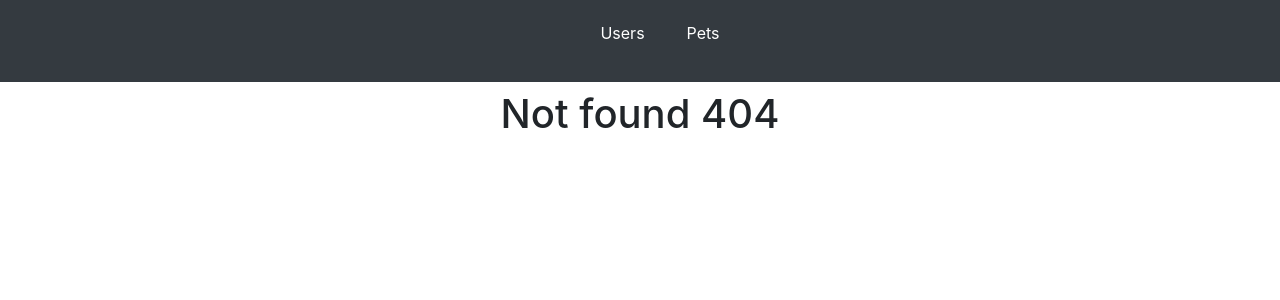
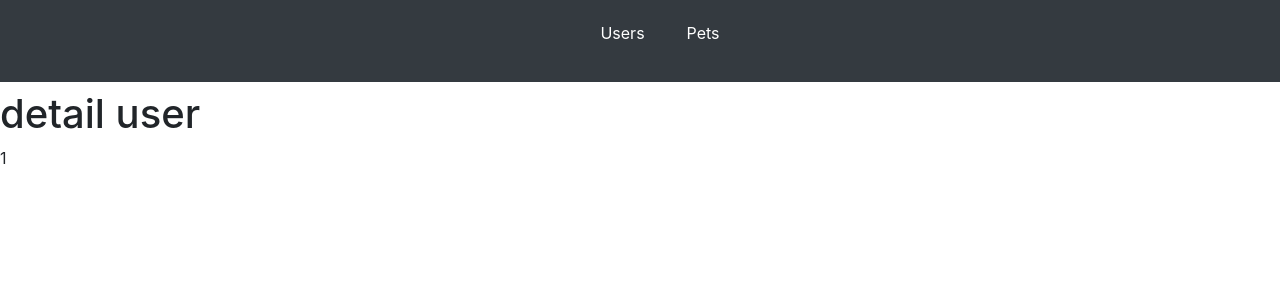
Before and after one commit to myhang1503/vue-router, a Vue app: page /user-detail/1 in a window 1280 px wide. Before the commit this address had no page. Shown: the top 300 px of the page. Built offline with nearby package versions, Linux system fonts and the light colour scheme.

Commit message:
dynamic route matching

```diff
--- a/src/pages/UserDetail.vue
+++ b/src/pages/UserDetail.vue
@@ -1,10 +1,13 @@
 <template>
   <h1> detail user</h1>
+  <p>{{$route.params.userId}}</p>
 </template>
 
 <script>
 export default {
-
+    created(){
+        console.log(this.$route.params.userId);
+    }
 }
 </script>
 
--- a/src/routes.js
+++ b/src/routes.js
@@ -8,7 +8,7 @@ const routes = [
   //{ path: "/", redirect: "/users" },
   { path: "/users", component: UserList, alias: "/" },
   { path: "/pets", component: PetList },
-  { path: "/user-detail", component: UserDetail },
+  { path: "/user-detail/:userId", component: UserDetail },
   { path: "/:pathMatch(.*)*", component: NotFound },
   //{ path: "/:pathMatch(.*)*", redirect:"/" }, redirect to home page
 ];
```
